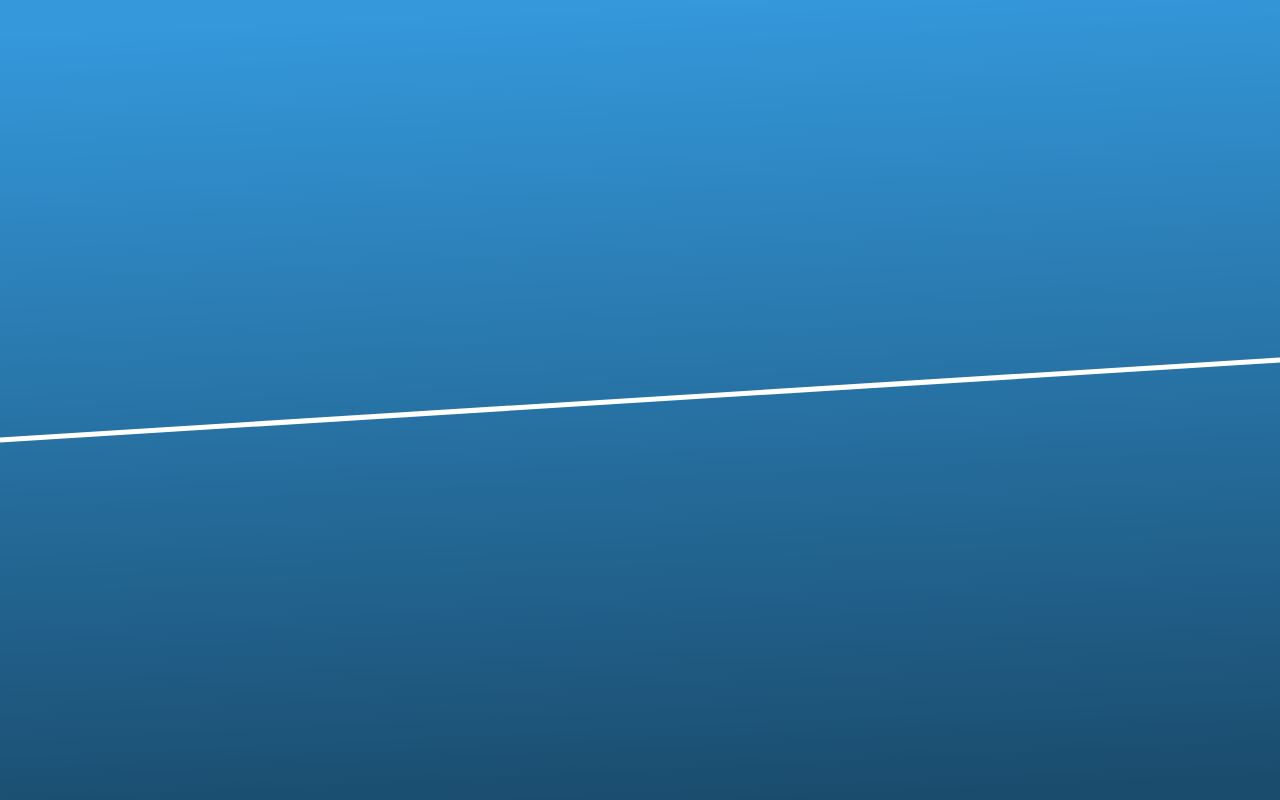
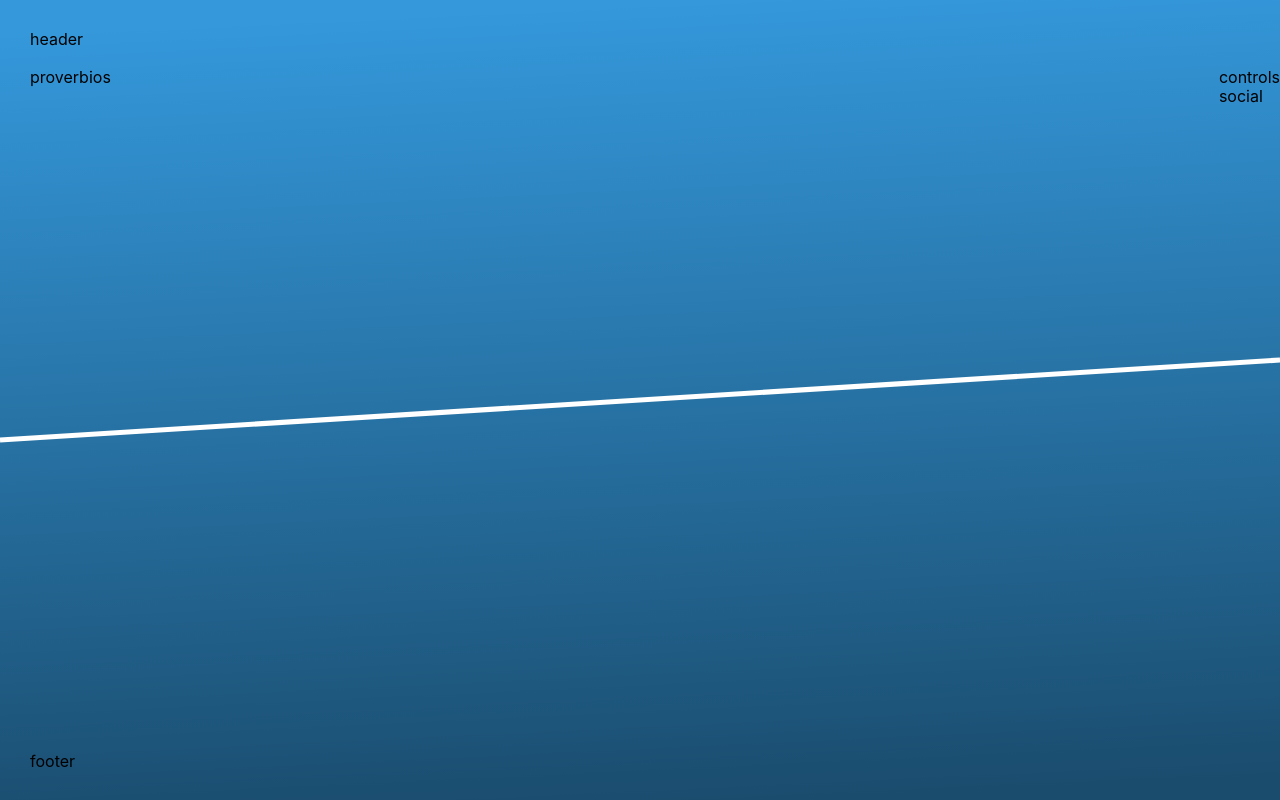
Before and after one commit to joaosaro/proverbiosdislexicos, a React (Create React App) app: page / in a window 1280 px wide. Built offline with nearby package versions, Linux system fonts and the light colour scheme.

Commit message:
Add general layout

```diff
--- a/src/App.tsx
+++ b/src/App.tsx
@@ -1,11 +1,13 @@
 import React from "react";
 import { ThemeProvider } from "./providers/Theme";
-import Background from "./components/background.tsx/Background";
+import Background from "./components/background/Background";
+import Home from "./pages/home/Home";
 
 const App: React.FC = () => {
   return (
     <ThemeProvider>
       <Background />
+      <Home />
     </ThemeProvider>
   );
 };
--- a/src/components/background.tsx/Background.tsx
+++ /dev/null
@@ -1,58 +0,0 @@
-import React, { useContext } from "react";
-import "./background.scss";
-import { ThemeContext } from "../../providers/Theme";
-
-const Background: React.FC = () => {
-  const { color: backgroundColor } = useContext(ThemeContext);
-
-  return (
-    <svg className="background" fill={backgroundColor}>
-      <defs>
-        <linearGradient id="linearGrad" x1="53.5%" y1="0%" x2="61%" y2="100%">
-          <stop stopColor="#000000" stopOpacity="0" offset="0%"></stop>
-          <stop stopColor="#000000" stopOpacity="0.5" offset="100%"></stop>
-        </linearGradient>
-        <linearGradient
-          x1="50%"
-          y1="0%"
-          x2="50%"
-          y2="100%"
-          id="gradientTexture"
-        >
-          <stop stopColor="#FFFFFF" stopOpacity="0" offset="0%"></stop>
-          <stop
-            stopColor="#FFFFFF"
-            stopOpacity="0.399569746"
-            offset="100%"
-          ></stop>
-        </linearGradient>
-      </defs>
-      <rect
-        className="canvas-size"
-        x="0"
-        y="0"
-        width="100%"
-        height="100%"
-      ></rect>
-      <rect
-        className="canvas-size"
-        x="0"
-        y="0"
-        width="100%"
-        height="100%"
-        fill="url(#linearGrad)"
-      ></rect>
-      <line
-        className="divide-line"
-        x1="0"
-        y1="55%"
-        x2="100%"
-        y2="45%"
-        stroke="white"
-        strokeWidth="5px"
-      ></line>
-    </svg>
-  );
-};
-
-export default Background;
--- a/src/components/background.tsx/background.scss
+++ /dev/null
@@ -1,8 +0,0 @@
-@import "../../styles/globals";
-
-.background {
-  position: fixed;
-  height: 100vh;
-  width: 100vw;
-  transition: fill 1s;
-}
--- a/src/components/background/background.scss
+++ b/src/components/background/background.scss
@@ -5,4 +5,5 @@
   height: 100vh;
   width: 100vw;
   transition: fill 1s;
+  z-index: -1;
 }
--- /dev/null
+++ b/src/pages/home/Home.tsx
@@ -0,0 +1,18 @@
+import React from "react";
+import "./home.scss";
+
+const Home: React.FC = () => {
+  return (
+    <div className="home">
+      <header className="header">header</header>
+      <div className="proverbio">proverbios</div>
+      <div className="actions">
+        <div className="proverbios-controls">controls</div>
+        <div className="social">social</div>
+      </div>
+      <footer className="footer">footer</footer>
+    </div>
+  );
+};
+
+export default Home;
--- /dev/null
+++ b/src/pages/home/home.scss
@@ -0,0 +1,30 @@
+@import "../../styles/globals";
+
+.home {
+  display: grid;
+  grid-template-columns: 1fr min-content;
+  grid-template-rows: min-content 1fr min-content;
+  grid-gap: 20px;
+  height: 100%;
+  padding: 30px 0 30px 30px;
+}
+
+.header {
+  grid-column: 1 / span 2;
+  grid-row: 1 / span 1;
+}
+
+.proverbio {
+  grid-column: 1 / span 1;
+  grid-row: 2 / span 1;
+}
+
+.actions {
+  grid-column: 2 / span 1;
+  grid-row: 2 / span 2;
+}
+
+.footer {
+  grid-column: 1 / span 1;
+  grid-row: 3 / span 1;
+}
--- /dev/null
+++ b/src/styles/_normalize.scss
@@ -0,0 +1,351 @@
+/*! normalize.css v8.0.1 | MIT License | github.com/necolas/normalize.css */
+
+/* Document
+   ========================================================================== */
+
+/**
+ * 1. Correct the line height in all browsers.
+ * 2. Prevent adjustments of font size after orientation changes in iOS.
+ */
+
+html {
+  line-height: 1.15; /* 1 */
+  -webkit-text-size-adjust: 100%; /* 2 */
+}
+
+/* Sections
+   ========================================================================== */
+
+/**
+ * Remove the margin in all browsers.
+ */
+
+body {
+  margin: 0;
+}
+
+/**
+ * Render the `main` element consistently in IE.
+ */
+
+main {
+  display: block;
+}
+
+/**
+ * Correct the font size and margin on `h1` elements within `section` and
+ * `article` contexts in Chrome, Firefox, and Safari.
+ */
+
+h1 {
+  font-size: 2em;
+  margin: 0.67em 0;
+}
+
+/* Grouping content
+   ========================================================================== */
+
+/**
+ * 1. Add the correct box sizing in Firefox.
+ * 2. Show the overflow in Edge and IE.
+ */
+
+hr {
+  box-sizing: content-box; /* 1 */
+  height: 0; /* 1 */
+  overflow: visible; /* 2 */
+}
+
+/**
+ * 1. Correct the inheritance and scaling of font size in all browsers.
+ * 2. Correct the odd `em` font sizing in all browsers.
+ */
+
+pre {
+  font-family: monospace, monospace; /* 1 */
+  font-size: 1em; /* 2 */
+}
+
+/* Text-level semantics
+   ========================================================================== */
+
+/**
+ * Remove the gray background on active links in IE 10.
+ */
+
+a {
+  background-color: transparent;
+}
+
+/**
+ * 1. Remove the bottom border in Chrome 57-
+ * 2. Add the correct text decoration in Chrome, Edge, IE, Opera, and Safari.
+ */
+
+abbr[title] {
+  border-bottom: none; /* 1 */
+  text-decoration: underline; /* 2 */
+  text-decoration: underline dotted; /* 2 */
+}
+
+/**
+ * Add the correct font weight in Chrome, Edge, and Safari.
+ */
+
+b,
+strong {
+  font-weight: bolder;
+}
+
+/**
+ * 1. Correct the inheritance and scaling of font size in all browsers.
+ * 2. Correct the odd `em` font sizing in all browsers.
+ */
+
+code,
+kbd,
+samp {
+  font-family: monospace, monospace; /* 1 */
+  font-size: 1em; /* 2 */
+}
+
+/**
+ * Add the correct font size in all browsers.
+ */
+
+small {
+  font-size: 80%;
+}
+
+/**
+ * Prevent `sub` and `sup` elements from affecting the line height in
+ * all browsers.
+ */
+
+sub,
+sup {
+  font-size: 75%;
+  line-height: 0;
+  position: relative;
+  vertical-align: baseline;
+}
+
+sub {
+  bottom: -0.25em;
+}
+
+sup {
+  top: -0.5em;
+}
+
+/* Embedded content
+   ========================================================================== */
+
+/**
+ * Remove the border on images inside links in IE 10.
+ */
+
+img {
+  border-style: none;
+}
+
+/* Forms
+   ========================================================================== */
+
+/**
+ * 1. Change the font styles in all browsers.
+ * 2. Remove the margin in Firefox and Safari.
+ */
+
+button,
+input,
+optgroup,
+select,
+textarea {
+  font-family: inherit; /* 1 */
+  font-size: 100%; /* 1 */
+  line-height: 1.15; /* 1 */
+  margin: 0; /* 2 */
+}
+
+/**
+ * Show the overflow in IE.
+ * 1. Show the overflow in Edge.
+ */
+
+button,
+input {
+  /* 1 */
+  overflow: visible;
+}
+
+/**
+ * Remove the inheritance of text transform in Edge, Firefox, and IE.
+ * 1. Remove the inheritance of text transform in Firefox.
+ */
+
+button,
+select {
+  /* 1 */
+  text-transform: none;
+}
+
+/**
+ * Correct the inability to style clickable types in iOS and Safari.
+ */
+
+button,
+[type="button"],
+[type="reset"],
+[type="submit"] {
+  -webkit-appearance: button;
+}
+
+/**
+ * Remove the inner border and padding in Firefox.
+ */
+
+button::-moz-focus-inner,
+[type="button"]::-moz-focus-inner,
+[type="reset"]::-moz-focus-inner,
+[type="submit"]::-moz-focus-inner {
+  border-style: none;
+  padding: 0;
+}
+
+/**
+ * Restore the focus styles unset by the previous rule.
+ */
+
+button:-moz-focusring,
+[type="button"]:-moz-focusring,
+[type="reset"]:-moz-focusring,
+[type="submit"]:-moz-focusring {
+  outline: 1px dotted ButtonText;
+}
+
+/**
+ * Correct the padding in Firefox.
+ */
+
+fieldset {
+  padding: 0.35em 0.75em 0.625em;
+}
+
+/**
+ * 1. Correct the text wrapping in Edge and IE.
+ * 2. Correct the color inheritance from `fieldset` elements in IE.
+ * 3. Remove the padding so developers are not caught out when they zero out
+ *    `fieldset` elements in all browsers.
+ */
+
+legend {
+  box-sizing: border-box; /* 1 */
+  color: inherit; /* 2 */
+  display: table; /* 1 */
+  max-width: 100%; /* 1 */
+  padding: 0; /* 3 */
+  white-space: normal; /* 1 */
+}
+
+/**
+ * Add the correct vertical alignment in Chrome, Firefox, and Opera.
+ */
+
+progress {
+  vertical-align: baseline;
+}
+
+/**
+ * Remove the default vertical scrollbar in IE 10+.
+ */
+
+textarea {
+  overflow: auto;
+}
+
+/**
+ * 1. Add the correct box sizing in IE 10.
+ * 2. Remove the padding in IE 10.
+ */
+
+[type="checkbox"],
+[type="radio"] {
+  box-sizing: border-box; /* 1 */
+  padding: 0; /* 2 */
+}
+
+/**
+ * Correct the cursor style of increment and decrement buttons in Chrome.
+ */
+
+[type="number"]::-webkit-inner-spin-button,
+[type="number"]::-webkit-outer-spin-button {
+  height: auto;
+}
+
+/**
+ * 1. Correct the odd appearance in Chrome and Safari.
+ * 2. Correct the outline style in Safari.
+ */
+
+[type="search"] {
+  -webkit-appearance: textfield; /* 1 */
+  outline-offset: -2px; /* 2 */
+}
+
+/**
+ * Remove the inner padding in Chrome and Safari on macOS.
+ */
+
+[type="search"]::-webkit-search-decoration {
+  -webkit-appearance: none;
+}
+
+/**
+ * 1. Correct the inability to style clickable types in iOS and Safari.
+ * 2. Change font properties to `inherit` in Safari.
+ */
+
+::-webkit-file-upload-button {
+  -webkit-appearance: button; /* 1 */
+  font: inherit; /* 2 */
+}
+
+/* Interactive
+   ========================================================================== */
+
+/*
+ * Add the correct display in Edge, IE 10+, and Firefox.
+ */
+
+details {
+  display: block;
+}
+
+/*
+ * Add the correct display in all browsers.
+ */
+
+summary {
+  display: list-item;
+}
+
+/* Misc
+   ========================================================================== */
+
+/**
+ * Add the correct display in IE 10+.
+ */
+
+template {
+  display: none;
+}
+
+/**
+ * Add the correct display in IE 10.
+ */
+
+[hidden] {
+  display: none;
+}
--- a/src/styles/styles.scss
+++ b/src/styles/styles.scss
@@ -1,6 +1,16 @@
-$test: rgba(0, 0, 0, 0.5);
+@import "normalize";
+@import "globals";
+
+* {
+  box-sizing: border-box;
+}
+
+html {
+  height: 100%;
+}
 
 body {
+  height: 100%;
   margin: 0;
   font-family: -apple-system, BlinkMacSystemFont, "Segoe UI", "Roboto", "Oxygen",
     "Ubuntu", "Cantarell", "Fira Sans", "Droid Sans", "Helvetica Neue",
@@ -9,17 +19,6 @@
   -moz-osx-font-smoothing: grayscale;
 }
 
-code {
-  font-family: source-code-pro, Menlo, Monaco, Consolas, "Courier New",
-    monospace;
+#root {
+  height: 100%;
 }
-
-.px1 {
-  padding-left: 1rem;
-  padding-right: 1rem;
-}
-
-.group {
-  display: flex;
-  justify-content: space-between;
-}
```
Also changed, not shown: src/pages/Home.tsx (deleted, +0 -9 lines).
